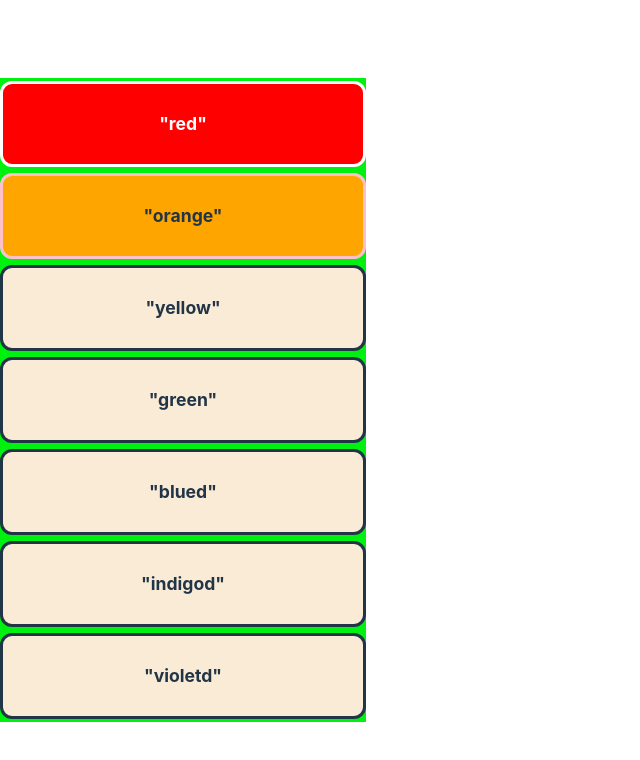
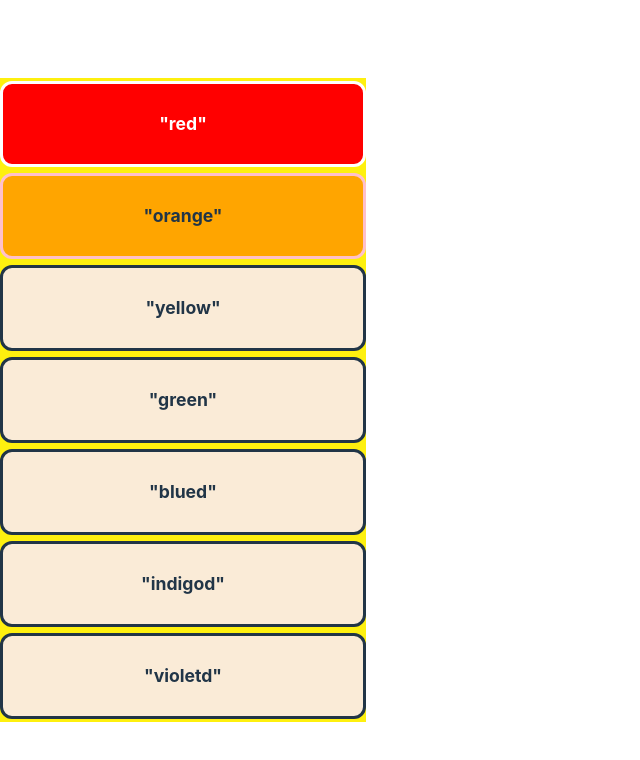
Before and after one commit to lcim/vite-test, a React (Vite) app: page / in a window 1280 px wide. Shown: the top 760 px of the page, without its empty margins (0-640 px from the left). Built offline with nearby package versions, Linux system fonts and the light colour scheme.

Commit message:
@min-width:301px and @min-height 600px

```diff
--- a/src/index.css
+++ b/src/index.css
@@ -40,6 +40,11 @@
 @media screen and (min-width: 300px){
   .container {
     background-color: #00F00f;
+  }
+}
+@media screen and (min-width: 301px) and (min-height: 600px){
+  .container {
+    background-color: #FEF00F;
   }
 }
 @media screen and (min-width: 320px){
```
